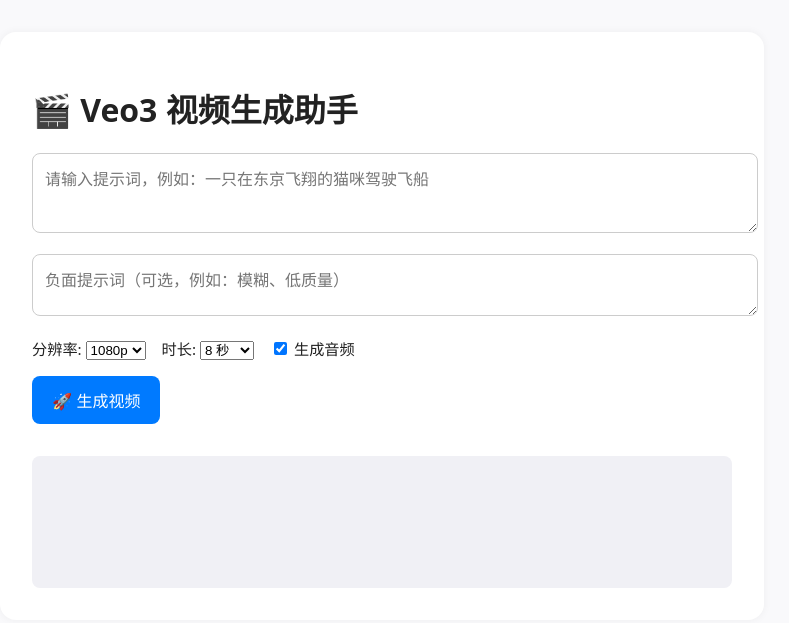
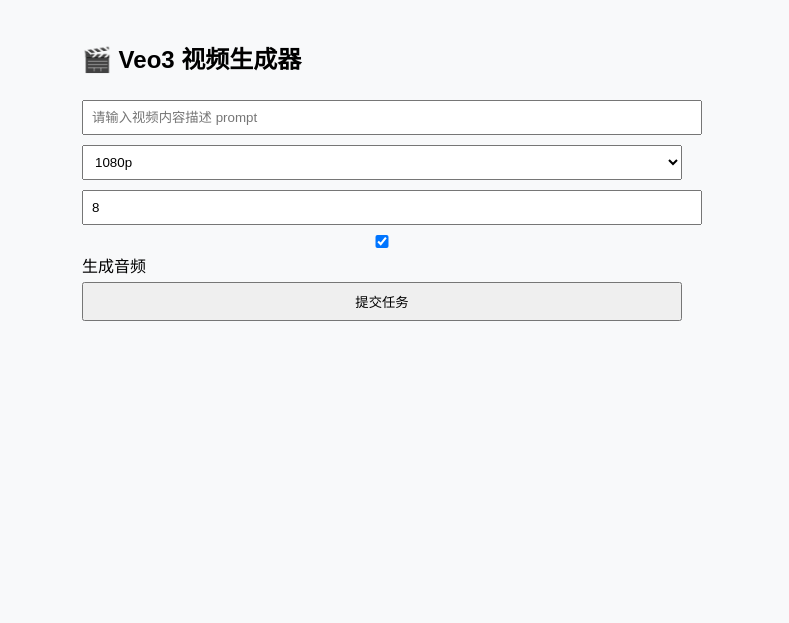
Before and after one commit to niniakita/veo3-chat-app, a plain HTML site: page frontend/index.html in a window 1280 px wide. Shown: the whole page, without its empty margins (258-1047 px from the left). Drawn offline with Linux system fonts and the light colour scheme.

Commit message:
Add files via upload

```diff
--- a/frontend/app.js
+++ b/frontend/app.js
@@ -1,4 +1,4 @@
-const API_BASE = "https://veo3-chat-app-production.up.railway.app";
+const API_BASE = "https://veo3-backend-production.up.railway.app"; // 修改为你的后端地址
 
 function appendMsg(content) {
   const div = document.createElement("div");
@@ -8,25 +8,19 @@
 
 async function generate() {
   const prompt = document.getElementById("prompt").value;
-  const negativePrompt = document.getElementById("negativePrompt").value;
   const resolution = document.getElementById("resolution").value;
   const length = parseInt(document.getElementById("length").value);
   const generateAudio = document.getElementById("audio").checked;
 
-  if (!prompt) return alert("请输入内容");
+  if (!prompt) return alert("请输入提示词");
 
   appendMsg("🧠 正在提交任务...");
   const res = await fetch(`${API_BASE}/api/generate`, {
     method: "POST",
     headers: { "Content-Type": "application/json" },
-    body: JSON.stringify({
-      prompt,
-      negativePrompt,
-      resolution,
-      length,
-      generateAudio
-    })
+    body: JSON.stringify({ prompt, resolution, length, generateAudio })
   });
+
   const data = await res.json();
   if (!data.taskId) return appendMsg("❌ 提交失败");
 
@@ -41,12 +35,12 @@
     if (data.status === "completed") {
       clearInterval(interval);
       appendMsg("✅ 视频生成完成！");
-      appendMsg(`🎞️ 预览链接: ${data.output.videoUrl}`);
+      appendMsg(`🎞️ 预览链接：${data.output.videoUrl}`);
     } else if (data.status === "failed") {
       clearInterval(interval);
       appendMsg("❌ 视频生成失败");
     } else {
-      appendMsg(`⏳ 当前状态: ${data.status}...`);
+      console.log("⏳ 状态：", data.status);
     }
   }, 3000);
 }
--- a/frontend/index.html
+++ b/frontend/index.html
@@ -1,44 +1,26 @@
 <!DOCTYPE html>
 <html lang="zh">
 <head>
-  <meta charset="UTF-8">
-  <title>Veo3 视频生成助手</title>
-  <meta name="viewport" content="width=device-width, initial-scale=1">
-  <link rel="stylesheet" href="style.css">
+  <meta charset="UTF-8" />
+  <title>Veo3 视频生成</title>
+  <style>
+    body { font-family: sans-serif; max-width: 600px; margin: auto; padding: 20px; background: #f8f9fa; }
+    #chat div { margin: 10px 0; }
+    input, select, button { margin: 5px 0; padding: 8px; width: 100%; }
+  </style>
 </head>
 <body>
-  <div class="container">
-    <h1>🎬 Veo3 视频生成助手</h1>
-
-    <textarea id="prompt" placeholder="请输入提示词，例如：一只在东京飞翔的猫咪驾驶飞船" rows="3"></textarea>
-    <textarea id="negativePrompt" placeholder="负面提示词（可选，例如：模糊、低质量）" rows="2"></textarea>
-
-    <div class="controls">
-      <label>分辨率:
-        <select id="resolution">
-          <option value="720p">720p</option>
-          <option value="1080p" selected>1080p</option>
-          <option value="4k">4K</option>
-        </select>
-      </label>
-      <label>时长:
-        <select id="length">
-          <option value="4">4 秒</option>
-          <option value="8" selected>8 秒</option>
-          <option value="12">12 秒</option>
-        </select>
-      </label>
-      <label>
-        <input type="checkbox" id="audio" checked />
-        生成音频
-      </label>
-    </div>
-
-    <button onclick="generate()">🚀 生成视频</button>
-
-    <div id="chat" class="chat-box"></div>
-  </div>
-
+  <h2>🎬 Veo3 视频生成器</h2>
+  <input id="prompt" placeholder="请输入视频内容描述 prompt" />
+  <select id="resolution">
+    <option value="480p">480p</option>
+    <option value="720p">720p</option>
+    <option value="1080p" selected>1080p</option>
+  </select>
+  <input id="length" type="number" placeholder="视频时长（秒）" value="8" />
+  <label><input id="audio" type="checkbox" checked /> 生成音频</label>
+  <button onclick="generate()">提交任务</button>
+  <div id="chat"></div>
   <script src="app.js"></script>
 </body>
 </html>
```
